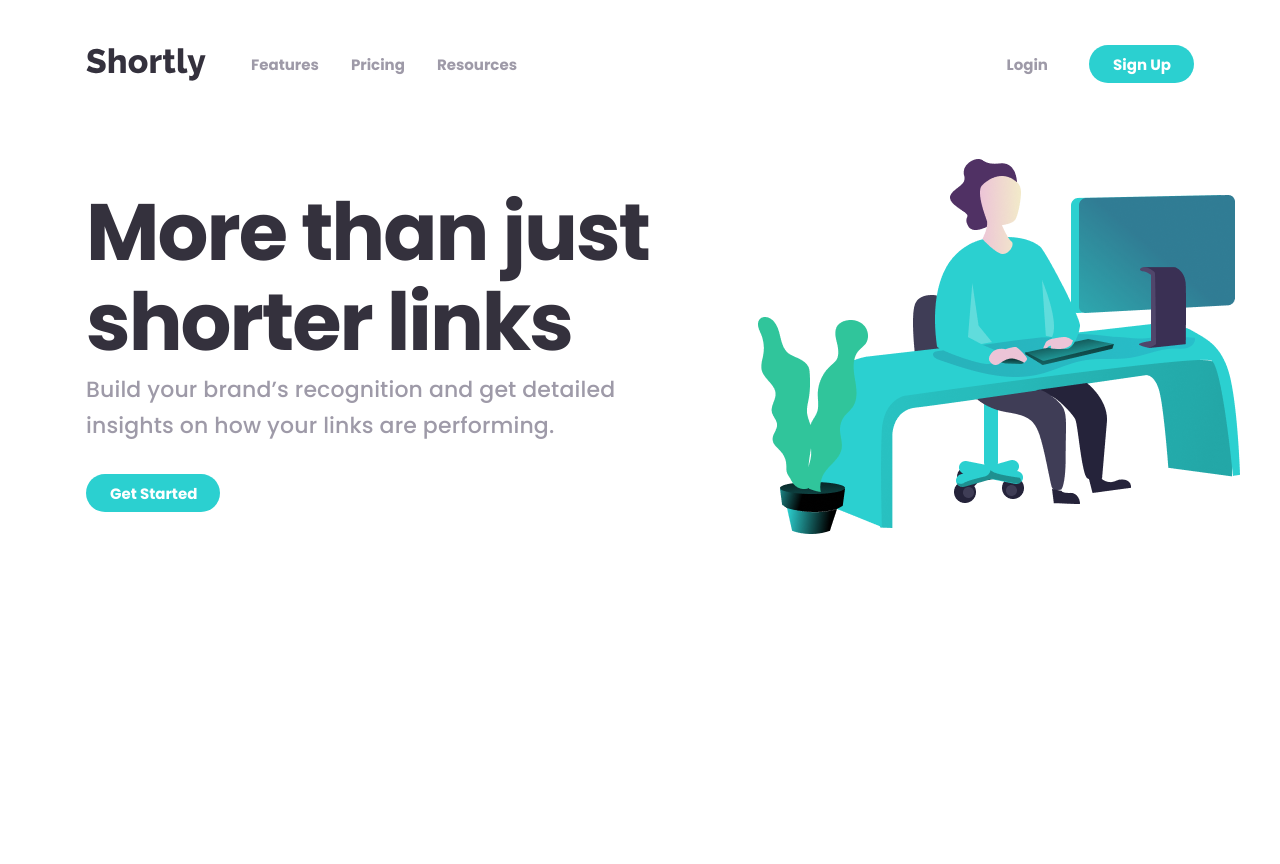
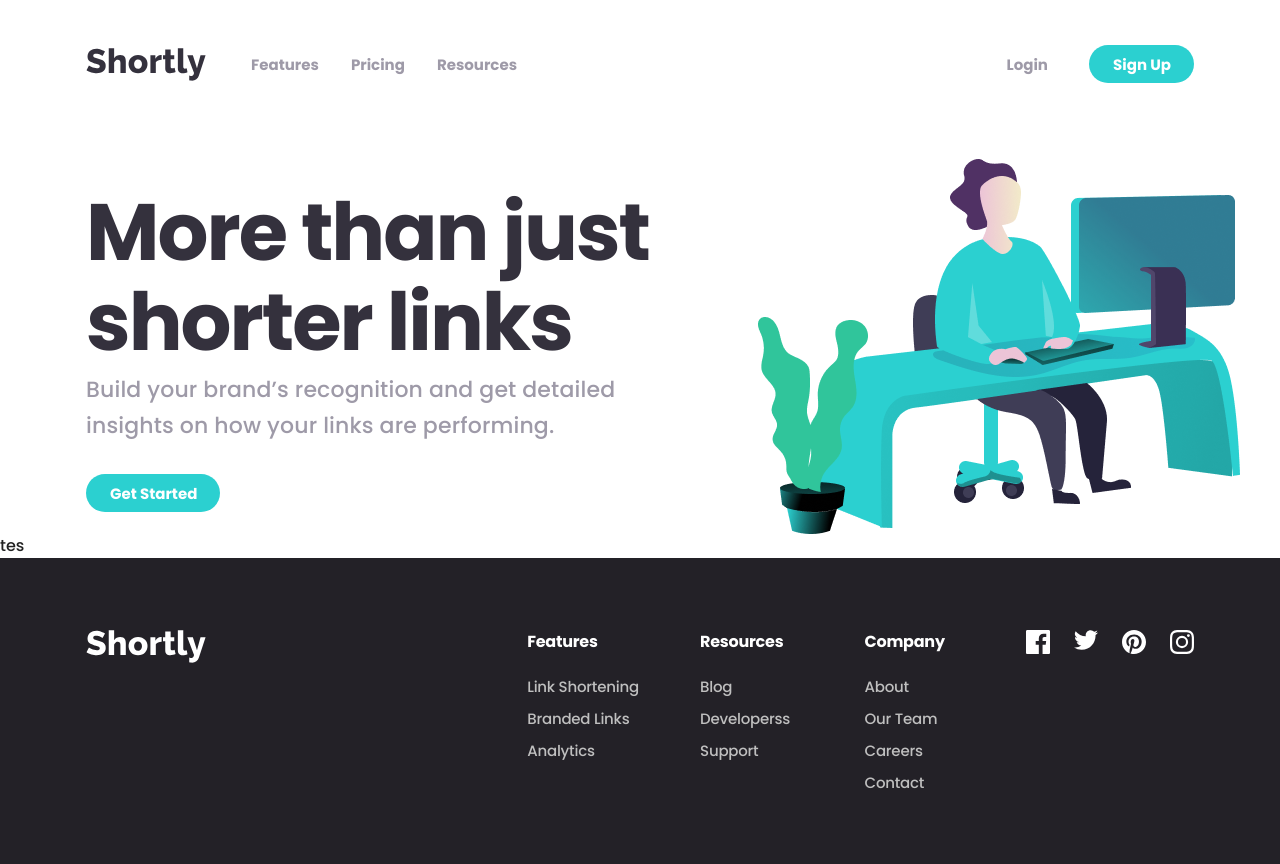
Before and after one commit to oyatillo0201/Shortly, a plain HTML site: page index.html in a window 1280 px wide. Before the commit the page ends 800 px from the top, so only its background shows below. Drawn offline with Linux system fonts and the light colour scheme.

Commit message:
Add section footer

```diff
--- a/css/style.css
+++ b/css/style.css
@@ -177,3 +177,81 @@ img {
 }
 
 /* SEARCH */
+
+
+
+/* FOOTER */
+.site-footer {
+  padding-top: 72px;
+  padding-bottom: 70px;
+  background-color: #232127;
+  color: #fff;
+}
+
+.site-footer__container {
+  display: flex;
+  justify-content: space-between;
+}
+
+.site-footer__logo {
+  margin-right: 260px;
+}
+
+.site-footer__logo__img {
+  display: block;
+  width: 120px;
+  height: 33px;
+}
+
+.info-card {
+  display: flex;
+  flex-direction: column;
+}
+
+.info-card__title {
+  padding: 0;
+  margin: 0;
+  margin-right: 20px;
+  margin-bottom: 22px;
+  font-style: normal;
+  font-weight: 700;
+  font-size: 16px;
+  line-height: 24px;
+  letter-spacing: -0.25px;
+  color: #FFFFFF;
+  }
+
+.info-card__link {
+  font-style: normal;
+  font-weight: 500;
+  font-size: 15px;
+  line-height: 22px;
+  letter-spacing: -0.234375px;
+  color: #BFBFBF;
+  text-decoration: none;
+}
+
+.info-card__link:not(:last-child) {
+  margin-bottom: 10px;
+}
+
+.info-card__link:active {
+  color: #2BD0D0;
+}
+
+.actions-link {
+  text-decoration: none;
+  color: #fff;
+}
+
+.info-card__actions{
+  display: flex;
+}
+
+.actions-link:not(:last-child) {
+  margin-right: 24px;
+}
+
+.actions-link:active {
+  color: #2BD0D0;
+}
--- a/index.html
+++ b/index.html
@@ -56,7 +56,53 @@
     </div>
   </div>
 
+  <main class="main-content">
+    tes
+  </main>
 
+
+  <footer class="site-footer">
+    <div class="site-footer__container container">
+      <div class="site-footer__logo">
+        <img class="site-footer__logo__img" src="/img/footer-logo.svg" alt="Shortly logo" width="120" height="33">
+      </div>
+      <div class="site-footer__info info-card">
+        <h3 class="info-card__title">Features</h3>
+        <a class="info-card__link" href="">Link Shortening</a>
+        <a class="info-card__link" href="">Branded Links</a>
+        <a class="info-card__link" href="">Analytics</a>
+      </div>
+      <div class="site-footer__info info-card">
+        <h3 class="info-card__title">Resources</h3>
+        <a class="info-card__link" href="">Blog</a>
+        <a class="info-card__link" href="">Developerss</a>
+        <a class="info-card__link" href="">Support</a>
+      </div>
+      <div class="site-footer__info info-card">
+        <h3 class="info-card__title">Company</h3>
+        <a class="info-card__link" href="">About</a>
+        <a class="info-card__link" href="">Our Team</a>
+        <a class="info-card__link" href="">Careers</a>
+        <a class="info-card__link" href="">Contact</a>
+      </div>
+      <div class="info-card__actions actions">
+        <a class="actions-link" href="">
+          <svg class="actions-link__icon" width="24" height="24" viewBox="0 0 24 24" fill="none" xmlns="http://www.w3.org/2000/svg">
+            <path d="M22.675 0H1.325C0.593 0 0 0.593 0 1.325V22.676C0 23.407 0.593 24 1.325 24H12.82V14.706H9.692V11.084H12.82V8.413C12.82 5.313 14.713 3.625 17.479 3.625C18.804 3.625 19.942 3.724 20.274 3.768V7.008L18.356 7.009C16.852 7.009 16.561 7.724 16.561 8.772V11.085H20.148L19.681 14.707H16.561V24H22.677C23.407 24 24 23.407 24 22.675V1.325C24 0.593 23.407 0 22.675 0Z" fill="currentColor"/>
+            </svg>
+        </a>
+        <a class="actions-link" href="">
+          <svg class="actions-link__icon" width="24" height="20" fill="none" xmlns="http://www.w3.org/2000/svg"><path d="M24 2.557a9.83 9.83 0 0 1-2.828.775A4.932 4.932 0 0 0 23.337.608a9.864 9.864 0 0 1-3.127 1.195A4.916 4.916 0 0 0 16.616.248c-3.179 0-5.515 2.966-4.797 6.045A13.978 13.978 0 0 1 1.671 1.149a4.93 4.93 0 0 0 1.523 6.574 4.903 4.903 0 0 1-2.229-.616c-.054 2.281 1.581 4.415 3.949 4.89a4.935 4.935 0 0 1-2.224.084 4.928 4.928 0 0 0 4.6 3.419A9.9 9.9 0 0 1 0 17.54a13.94 13.94 0 0 0 7.548 2.212c9.142 0 14.307-7.721 13.995-14.646A10.025 10.025 0 0 0 24 2.557Z" fill="currentColor"/></svg>
+        </a>
+        <a class="actions-link" href="">
+          <svg class="actions-link__icon" width="24" height="24" fill="none" xmlns="http://www.w3.org/2000/svg"><path d="M12 0C5.373 0 0 5.372 0 12c0 5.084 3.163 9.426 7.627 11.174-.105-.949-.2-2.405.042-3.441.218-.937 1.407-5.965 1.407-5.965s-.359-.719-.359-1.782c0-1.668.967-2.914 2.171-2.914 1.023 0 1.518.769 1.518 1.69 0 1.029-.655 2.568-.994 3.995-.283 1.194.599 2.169 1.777 2.169 2.133 0 3.772-2.249 3.772-5.495 0-2.873-2.064-4.882-5.012-4.882-3.414 0-5.418 2.561-5.418 5.207 0 1.031.397 2.138.893 2.738a.36.36 0 0 1 .083.345l-.333 1.36c-.053.22-.174.267-.402.161-1.499-.698-2.436-2.889-2.436-4.649 0-3.785 2.75-7.262 7.929-7.262 4.163 0 7.398 2.967 7.398 6.931 0 4.136-2.607 7.464-6.227 7.464-1.216 0-2.359-.631-2.75-1.378l-.748 2.853c-.271 1.043-1.002 2.35-1.492 3.146C9.57 23.812 10.763 24 12 24c6.627 0 12-5.373 12-12 0-6.628-5.373-12-12-12Z" fill="currentColor"/></svg>
+        </a>
+        <a class="actions-link" href="">
+          <svg class="actions-link__icon" width="24" height="24" fill="none" xmlns="http://www.w3.org/2000/svg"><path fill-rule="evenodd" clip-rule="evenodd" d="M12 0C8.741 0 8.333.014 7.053.072 2.695.272.273 2.69.073 7.052.014 8.333 0 8.741 0 12c0 3.259.014 3.668.072 4.948.2 4.358 2.618 6.78 6.98 6.98C8.333 23.986 8.741 24 12 24c3.259 0 3.668-.014 4.948-.072 4.354-.2 6.782-2.618 6.979-6.98.059-1.28.073-1.689.073-4.948 0-3.259-.014-3.667-.072-4.947-.196-4.354-2.617-6.78-6.979-6.98C15.668.014 15.259 0 12 0Zm0 2.163c3.204 0 3.584.012 4.85.07 3.252.148 4.771 1.691 4.919 4.919.058 1.265.069 1.645.069 4.849 0 3.205-.012 3.584-.069 4.849-.149 3.225-1.664 4.771-4.919 4.919-1.266.058-1.644.07-4.85.07-3.204 0-3.584-.012-4.849-.07-3.26-.149-4.771-1.699-4.919-4.92-.058-1.265-.07-1.644-.07-4.849 0-3.204.013-3.583.07-4.849.149-3.227 1.664-4.771 4.919-4.919 1.266-.057 1.645-.069 4.849-.069ZM5.838 12a6.162 6.162 0 1 1 12.324 0 6.162 6.162 0 0 1-12.324 0ZM12 16a4 4 0 1 1 0-8 4 4 0 0 1 0 8Zm4.965-10.405a1.44 1.44 0 1 1 2.881.001 1.44 1.44 0 0 1-2.881-.001Z" fill="currentColor"/></svg>
+        </a>
+      </div>
+    </div>
+  </footer>
 
 
 
```
Also changed, not shown: img/facebook.svg (added), img/footer-logo.svg (added), img/instagram.svg (added), img/pinterest.svg (added), img/twitter.svg (added).
